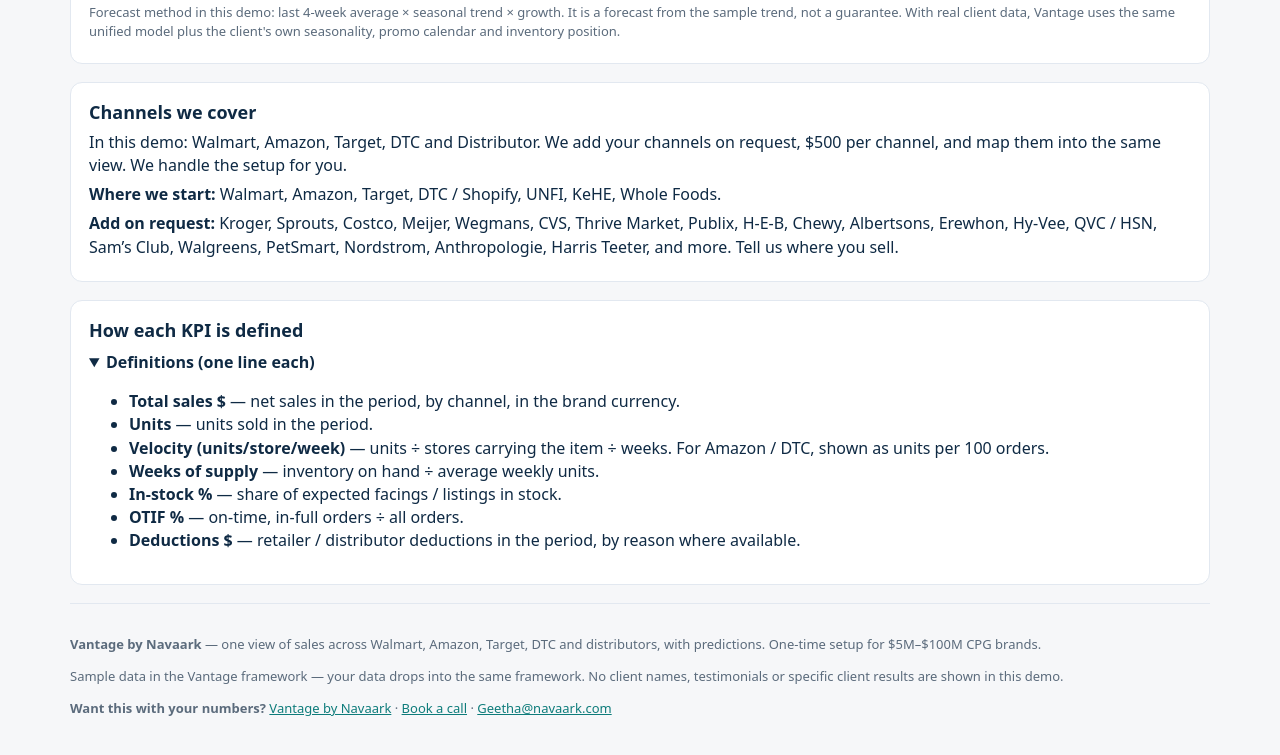
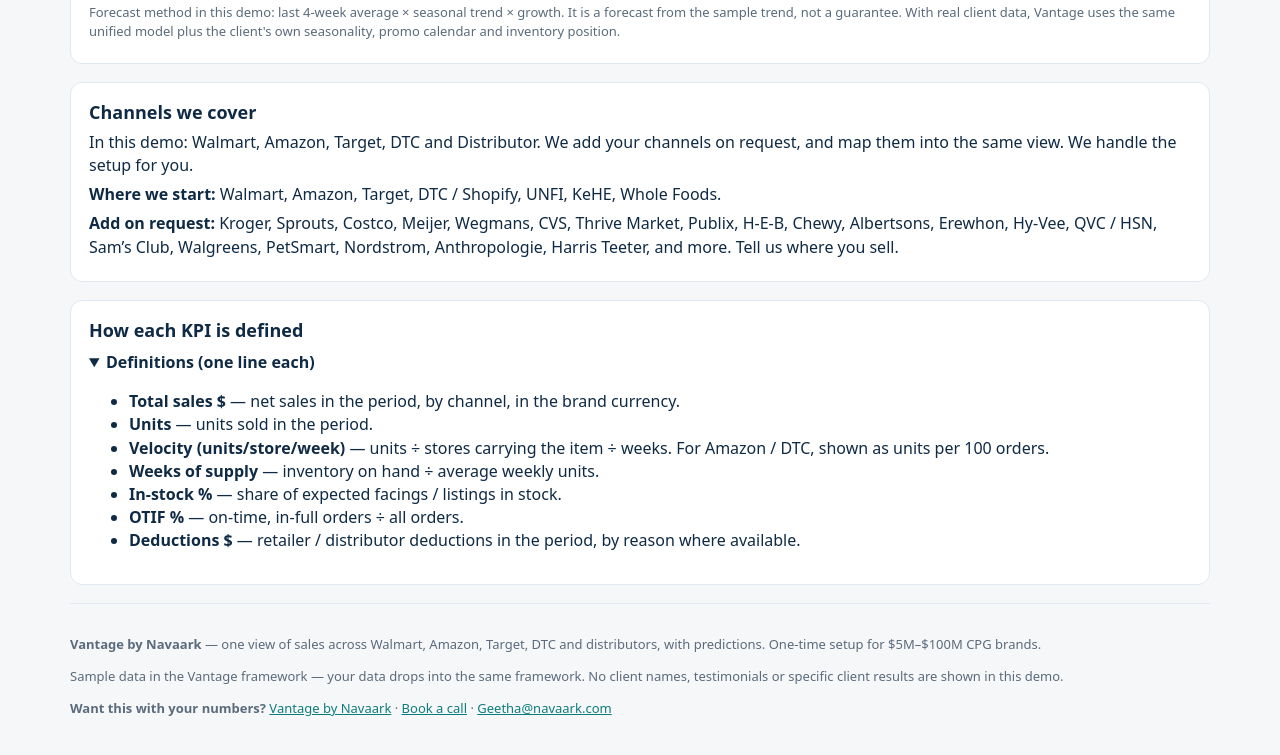
Before and after one commit to gavadha/Navaark-vantage, a plain HTML site: page index.html in a window 1280 px wide. Shown: the part 2664-3419 px from the top of the page. Drawn offline with nearby package versions, Linux system fonts and the light colour scheme.

Commit message:
Demo: remove 00 per channel price

```diff
--- a/index.html
+++ b/index.html
@@ -125,7 +125,7 @@
 
   <div class="card">
     <h2>Channels we cover</h2>
-    <p>In this demo: Walmart, Amazon, Target, DTC and Distributor. We add your channels on request, $500 per channel, and map them into the same view. We handle the setup for you.</p>
+    <p>In this demo: Walmart, Amazon, Target, DTC and Distributor. We add your channels on request, and map them into the same view. We handle the setup for you.</p>
     <p><strong>Where we start:</strong> Walmart, Amazon, Target, DTC / Shopify, UNFI, KeHE, Whole Foods.</p>
     <p><strong>Add on request:</strong> Kroger, Sprouts, Costco, Meijer, Wegmans, CVS, Thrive Market, Publix, H-E-B, Chewy, Albertsons, Erewhon, Hy-Vee, QVC / HSN, Sam&rsquo;s Club, Walgreens, PetSmart, Nordstrom, Anthropologie, Harris Teeter, and more. Tell us where you sell.</p>
   </div>
```
